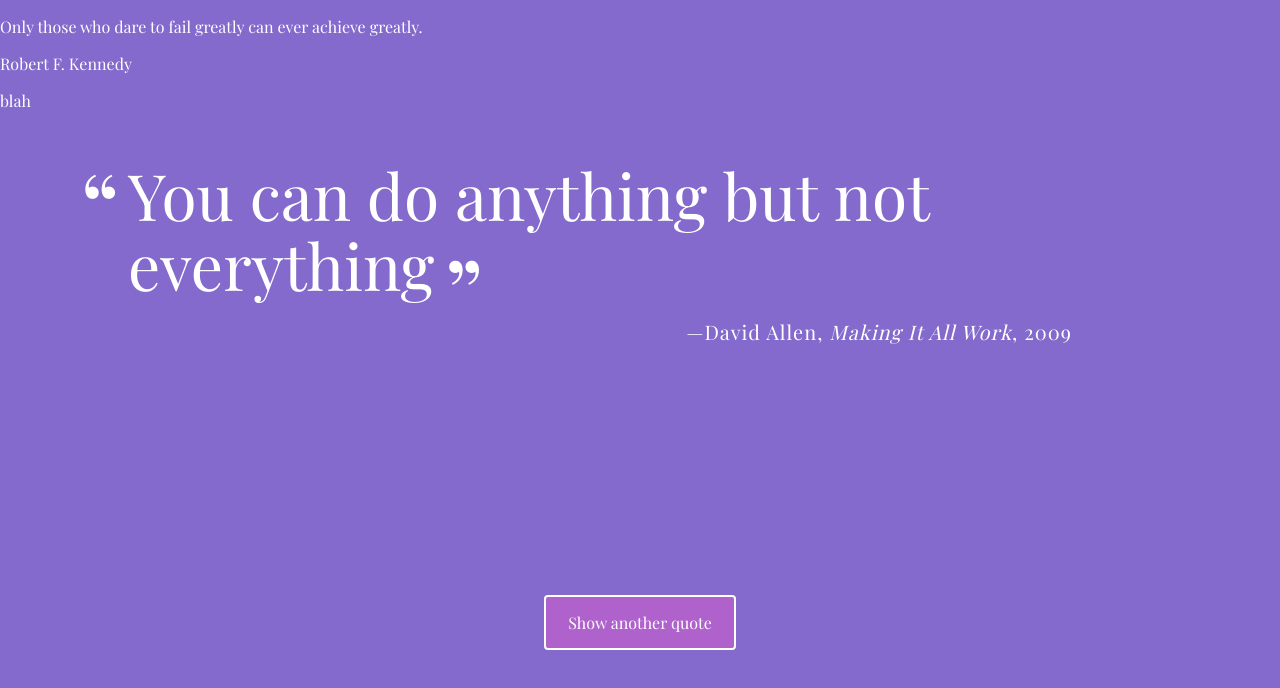
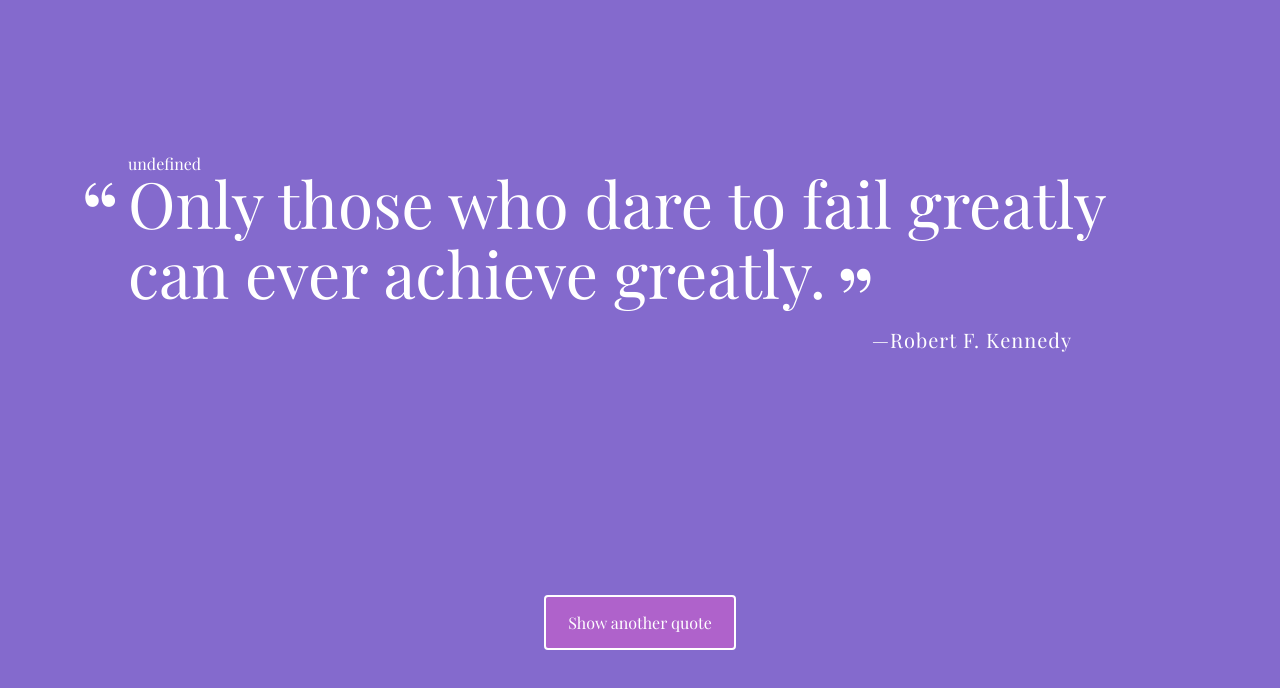
Before and after one commit to kevcoder/Quote-Generator, a plain HTML site: page index.html in a window 1280 px wide. Drawn offline with nearby package versions, Linux system fonts and the light colour scheme; a web font is replaced by a local one.

Commit message:
js functionality finished

```diff
--- a/index.html
+++ b/index.html
@@ -16,5 +16,6 @@
     <button id="loadQuote">Show another quote</button>
   </div>
   <script src="js/app.js"></script>
+  <script src="js/text.js"></script>
 </body>
 </html>
--- a/js/app.js
+++ b/js/app.js
@@ -1,4 +1,7 @@
+// event listener to respond to "Show another quote" button clicks
+// when user clicks anywhere on the button, the "printQuote" function is called
 
+document.getElementById('loadQuote').addEventListener("click", printQuote, false);
 
 // Create a list of objects which contains, 3 properties quote, source, citation which we will than place in an array with the rest of the objects and chose one randomly
 var markTwain = {
@@ -44,7 +47,7 @@ var quotes = [
 
 
 //Create a function called getRandomQuote that selects random quote object from the quotes array and returns the random quote object selected
-var getRandomQuote = function() {
+function getRandomQuote() {
 	var randomQuote = Math.floor(Math.random() * quotes.length);
 	var quoteSelected = quotes[randomQuote];
 	return quoteSelected;
@@ -54,15 +57,14 @@ var getRandomQuote = function() {
 
 
 //Create a function called PrintQuote that calls getRandomQuote and stores it in a variable
-var printQuote = function(){
+function printQuote(){
 	var selectedQuote = getRandomQuote();
-	return document.write("<p>" + selectedQuote.quote + "</p>" +
-	 											"<p> " + selectedQuote.source + "</p>" +
-	 											"<p>" + selectedQuote.citation+ "</p>" );
+	var message;
+
+			message += '<p class = "quote">' + selectedQuote.quote + '</p>';
+			message += '<p class= "source">' + selectedQuote.source + '</p>'
+			document.getElementById('quote-box').innerHTML = message;
 }
 
-// event listener to respond to "Show another quote" button clicks
-// when user clicks anywhere on the button, the "printQuote" function is called
-document.getElementById('loadQuote').addEventListener("click", printQuote, false);
 
 printQuote();
--- a/js/test.js
+++ /dev/null
@@ -1 +0,0 @@
-var nums = [];
```
